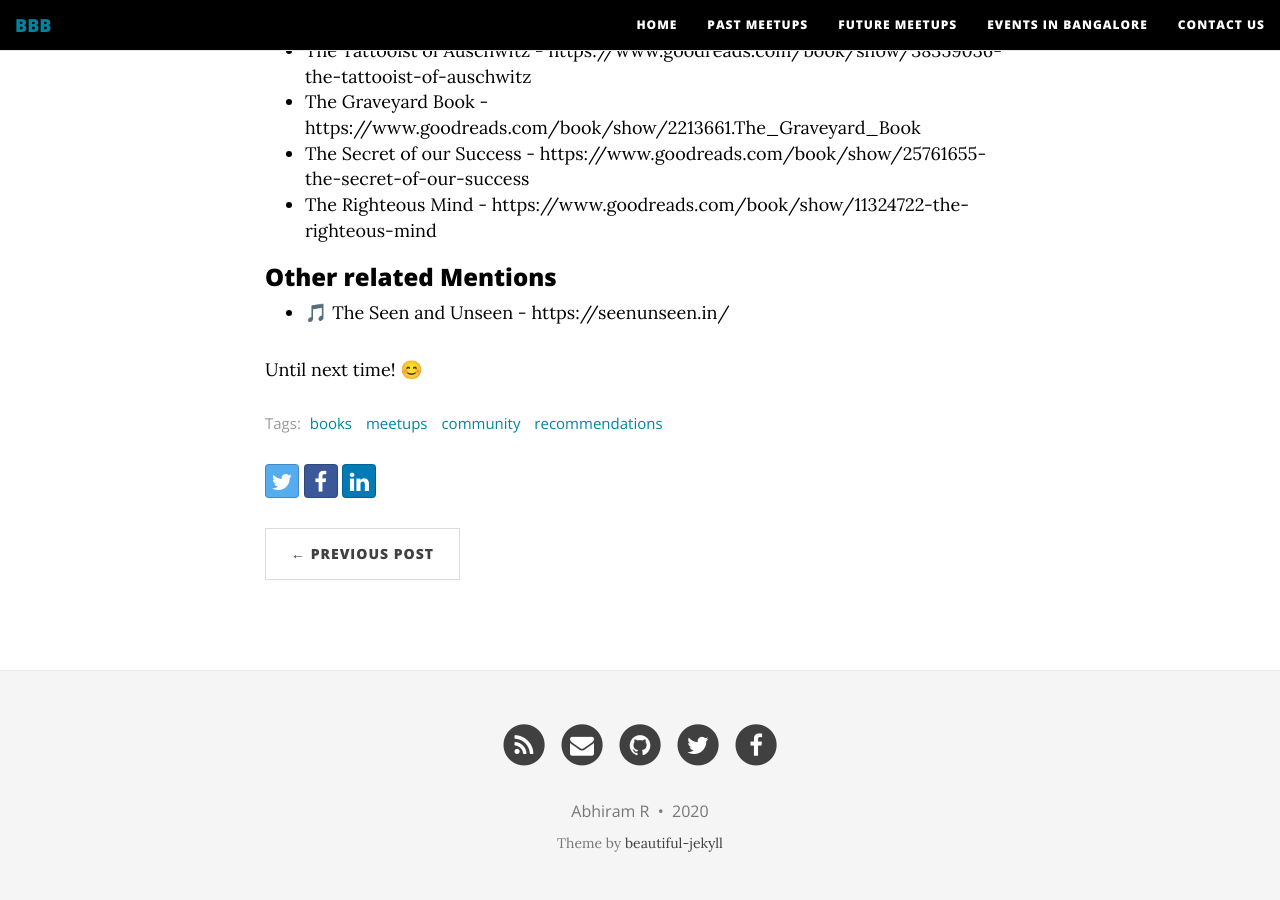
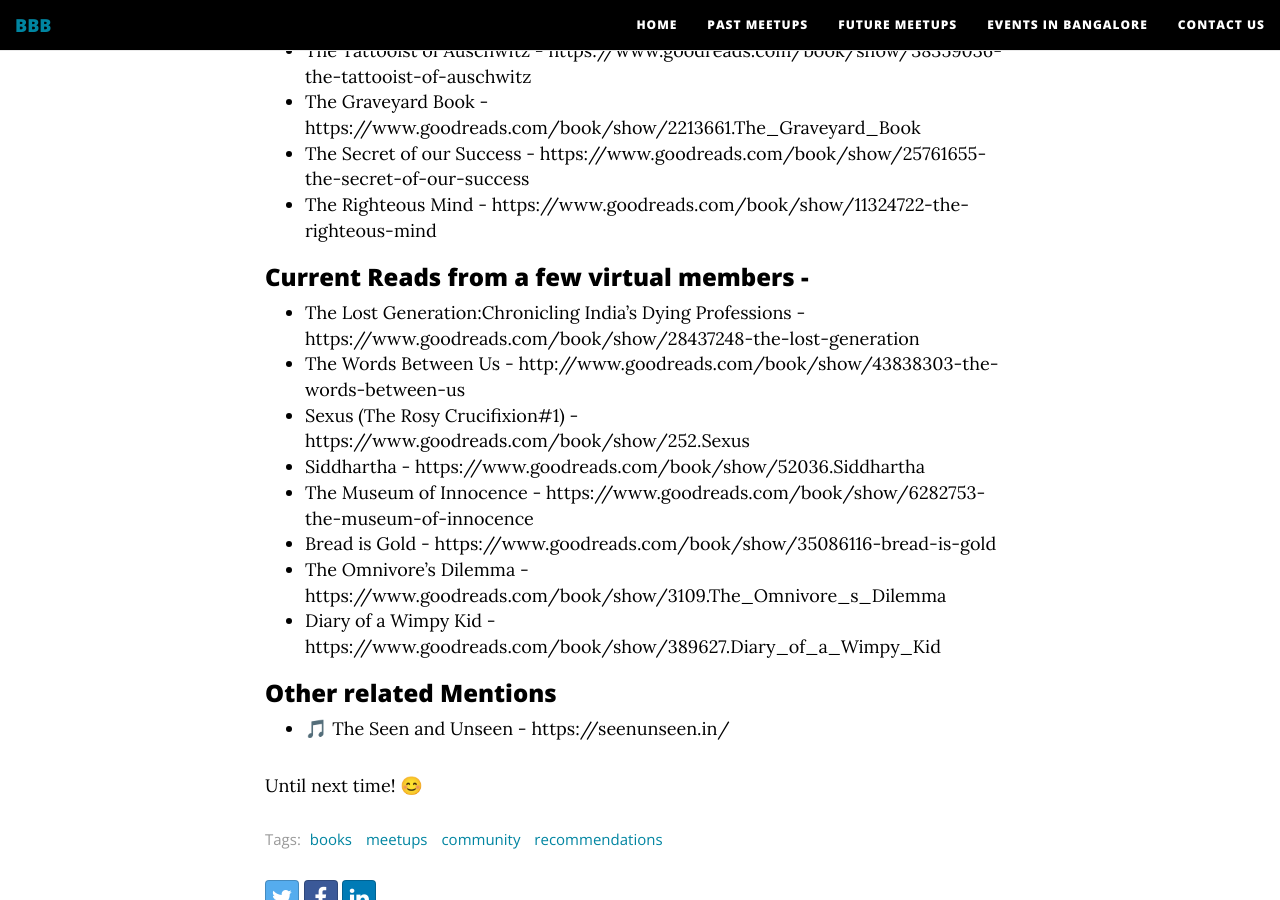
Before and after one commit to brokebibliophiles/brokebibliophiles.github.io, a Jekyll site: the page built from _posts/2020-01-26-BBB-Meetup-26.md, in a window 1280 px wide and 900 px high, scrolled down 3391 px. Built offline with Jekyll 4.4.1, drawn with Linux system fonts in a browser that asks for light colours; nearby versions of some CDN libraries; emoji names are drawn with the system emoji font; comment, search, counter and statistics services are not loaded.

Commit message:
Added virtual ppl's recommendations #26

```diff
--- a/_posts/2020-01-26-BBB-Meetup-26.md
+++ b/_posts/2020-01-26-BBB-Meetup-26.md
@@ -68,6 +68,17 @@ The following were the books discussed -
 - The Secret of our Success - https://www.goodreads.com/book/show/25761655-the-secret-of-our-success
 - The Righteous Mind - https://www.goodreads.com/book/show/11324722-the-righteous-mind
 
+### Current Reads from a few virtual members -
+
+- The Lost Generation:Chronicling India's Dying Professions - https://www.goodreads.com/book/show/28437248-the-lost-generation
+- The Words Between Us - http://www.goodreads.com/book/show/43838303-the-words-between-us
+- Sexus (The Rosy Crucifixion#1) - https://www.goodreads.com/book/show/252.Sexus
+- Siddhartha - https://www.goodreads.com/book/show/52036.Siddhartha
+- The Museum of Innocence - https://www.goodreads.com/book/show/6282753-the-museum-of-innocence
+- Bread is Gold - https://www.goodreads.com/book/show/35086116-bread-is-gold
+- The Omnivore's Dilemma - https://www.goodreads.com/book/show/3109.The_Omnivore_s_Dilemma
+- Diary of a Wimpy Kid - https://www.goodreads.com/book/show/389627.Diary_of_a_Wimpy_Kid
+
 ### Other related Mentions
 - :musical_note: The Seen and Unseen - https://seenunseen.in/
 
```
